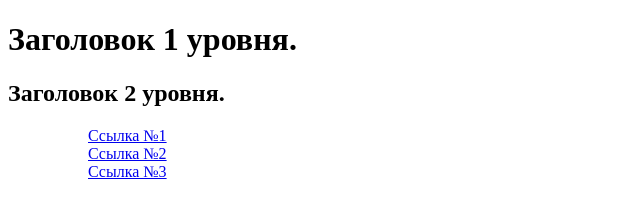
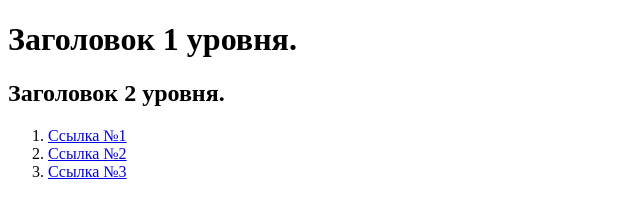
Before and after one commit to kirVish/task-html, a website: page src/index.html in a window 1280 px wide. Shown: the whole page, without its empty margins (0-640 px from the left). Drawn offline with Linux system fonts and the light colour scheme.

Commit message:
Задание по HTML

```diff
--- a/src/index.html
+++ b/src/index.html
@@ -6,20 +6,20 @@
     <body>
         <h1>Заголовок 1 уровня.</h1>
         <h2>Заголовок 2 уровня.</h2>
-        <ul>
-            <ol>
+        <ol>
+            <li>
                 <a href="https://ru.wikipedia.org/wiki" target="_blank"
                     >Ссылка №1</a
                 >
-            </ol>
-            <ol>
+            </li>
+            <li>
                 <a href="https://www.google.com/" target="_blank">Ссылка №2</a>
-            </ol>
-            <ol>
+            </li>
+            <li>
                 <a href="https://amdm.ru/akkordi/popular/all/" target="_blank"
                     >Ссылка №3</a
                 >
-            </ol>
-        </ul>
+            </li>
+        </ol>
     </body>
 </html>
```
